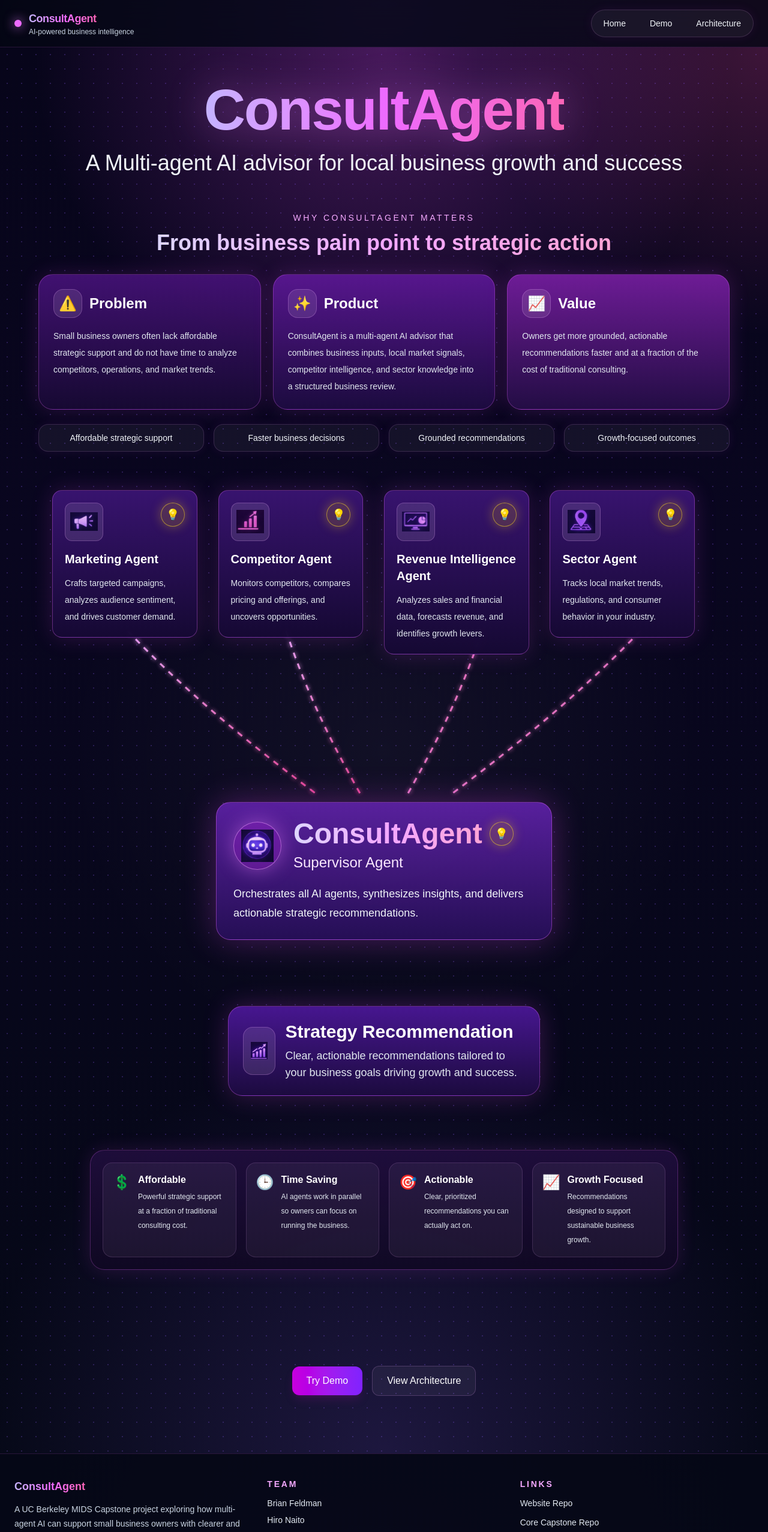
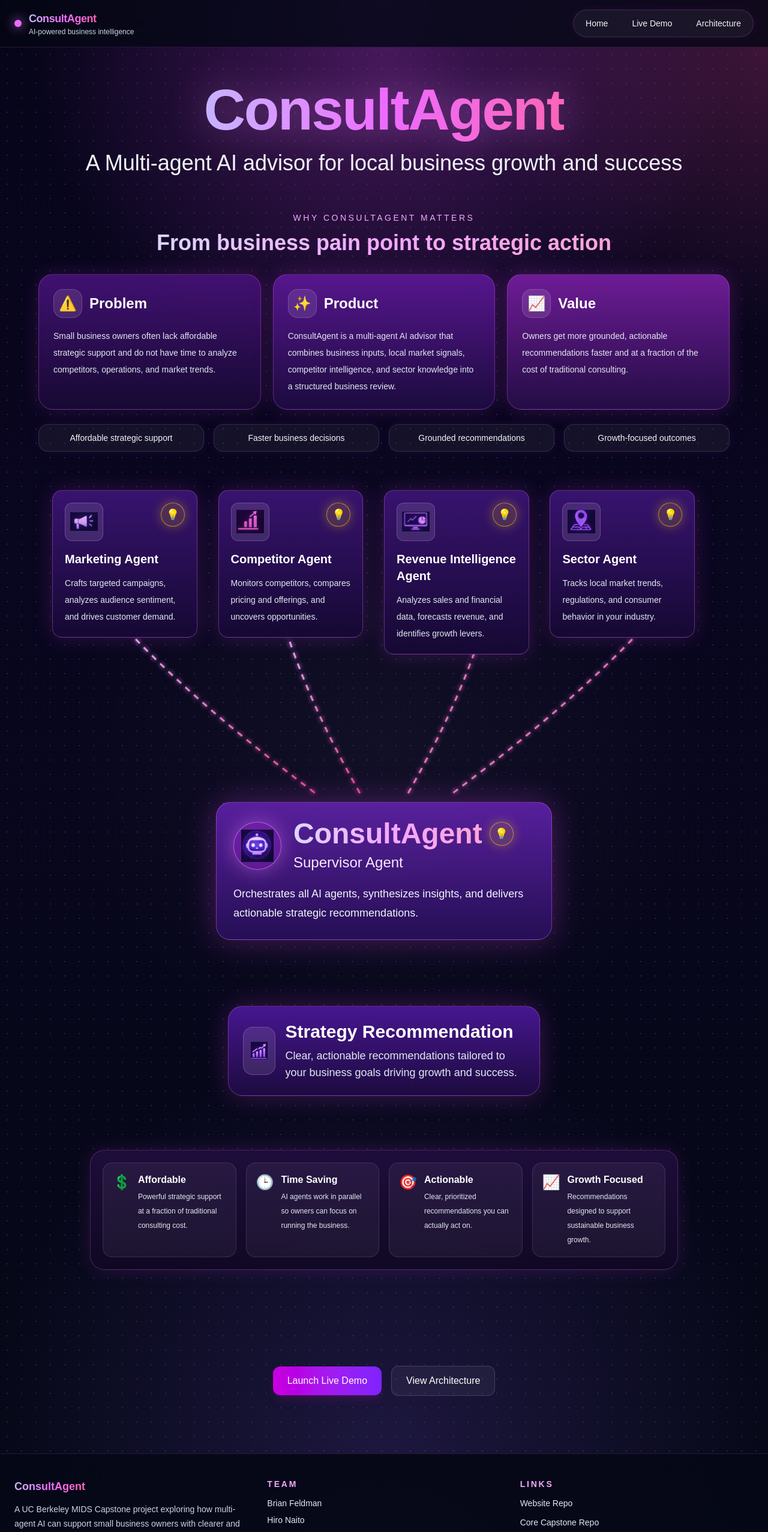
Before and after one commit to ndvictor/consultagent-web, a Next.js app: page / in a window 1280 px wide. Shown: the top 2554 px of the page at 60% size. Built offline with nearby package versions, Linux system fonts and the light colour scheme.

Commit message:
Connect site navigation and homepage to Streamlit live demo

```diff
--- a/app/layout.tsx
+++ b/app/layout.tsx
@@ -9,9 +9,13 @@
 
 function Navbar() {
   const navItems = [
-    { href: "/", label: "Home" },
-    { href: "/demo", label: "Demo" },
-    { href: "/about", label: "Architecture" },
+    { href: "/", label: "Home", external: false },
+    {
+      href: "https://consultagent.streamlit.app/",
+      label: "Live Demo",
+      external: true,
+    },
+    { href: "/about", label: "Architecture", external: false },
   ];
 
   return (
@@ -34,7 +38,18 @@
         </Link>
 
         <nav className="flex items-center gap-2 rounded-full border border-fuchsia-300/15 bg-white/5 p-1 shadow-[0_0_18px_rgba(217,70,239,0.08)]">
-          {navItems.map((item) => (
+          {navItems.map((item) =>
+            item.external ? (
+              <a
+                key={item.href}
+                href={item.href}
+                target="_blank"
+                rel="noreferrer"
+                className="rounded-full px-4 py-2 text-sm font-medium text-slate-100 transition hover:bg-fuchsia-500/10 hover:text-white"
+              >
+                {item.label}
+              </a>
+            ) : (
               <Link
                 key={item.href}
                 href={item.href}
@@ -42,7 +57,8 @@
               >
                 {item.label}
               </Link>
-          ))}
+            )
+          )}
         </nav>
       </div>
     </header>
@@ -60,8 +76,9 @@
             </span>
           </h3>
           <p className="mt-3 max-w-md text-sm leading-6 text-slate-300">
-            A UC Berkeley MIDS Capstone project exploring how multi-agent AI can support
-            small business owners with clearer and more actionable growth strategy.
+            A UC Berkeley MIDS Capstone project exploring how multi-agent AI can
+            support small business owners with clearer and more actionable growth
+            strategy.
           </p>
         </div>
 
@@ -99,7 +116,9 @@
               Core Capstone Repo
             </a>
             <a
-              href="/demo"
+              href="https://consultagent.streamlit.app/"
+              target="_blank"
+              rel="noreferrer"
               className="text-slate-200 transition hover:text-white"
             >
               Live Demo
--- a/app/page.tsx
+++ b/app/page.tsx
@@ -95,8 +95,9 @@
                 <h3 className="text-2xl font-semibold text-white">Problem</h3>
               </div>
               <p className="mt-4 text-sm leading-7 text-slate-200">
-                Small business owners often lack affordable strategic support and do not
-                have time to analyze competitors, operations, and market trends.
+                Small business owners often lack affordable strategic support and
+                do not have time to analyze competitors, operations, and market
+                trends.
               </p>
             </div>
 
@@ -108,9 +109,9 @@
                 <h3 className="text-2xl font-semibold text-white">Product</h3>
               </div>
               <p className="mt-4 text-sm leading-7 text-slate-200">
-                ConsultAgent is a multi-agent AI advisor that combines business inputs,
-                local market signals, competitor intelligence, and sector knowledge into
-                a structured business review.
+                ConsultAgent is a multi-agent AI advisor that combines business
+                inputs, local market signals, competitor intelligence, and sector
+                knowledge into a structured business review.
               </p>
             </div>
 
@@ -122,8 +123,8 @@
                 <h3 className="text-2xl font-semibold text-white">Value</h3>
               </div>
               <p className="mt-4 text-sm leading-7 text-slate-200">
-                Owners get more grounded, actionable recommendations faster and at a
-                fraction of the cost of traditional consulting.
+                Owners get more grounded, actionable recommendations faster and
+                at a fraction of the cost of traditional consulting.
               </p>
             </div>
           </div>
@@ -293,8 +294,8 @@
                   Strategy Recommendation
                 </h3>
                 <p className="mt-2 text-lg leading-7 text-slate-200">
-                  Clear, actionable recommendations tailored to your business goals
-                  driving growth and success.
+                  Clear, actionable recommendations tailored to your business
+                  goals driving growth and success.
                 </p>
               </div>
             </div>
@@ -308,8 +309,12 @@
               >
                 <div className="text-2xl text-fuchsia-300">{item.icon}</div>
                 <div>
-                  <p className="text-base font-semibold text-white">{item.title}</p>
-                  <p className="mt-1 text-xs leading-6 text-slate-200">{item.text}</p>
+                  <p className="text-base font-semibold text-white">
+                    {item.title}
+                  </p>
+                  <p className="mt-1 text-xs leading-6 text-slate-200">
+                    {item.text}
+                  </p>
                 </div>
               </div>
             ))}
@@ -318,10 +323,12 @@
 
         <div className="mt-10 flex flex-col items-center justify-center gap-4 sm:flex-row">
           <a
-            href="/demo"
+            href="https://consultagent.streamlit.app/"
+            target="_blank"
+            rel="noreferrer"
             className="rounded-xl bg-gradient-to-r from-fuchsia-600 to-violet-600 px-6 py-3 font-medium text-white shadow-lg shadow-fuchsia-900/30 transition hover:scale-[1.02]"
           >
-            Try Demo
+            Launch Live Demo
           </a>
           <a
             href="/about"
```
Lines whose indentation alone changed are shown as unchanged.
